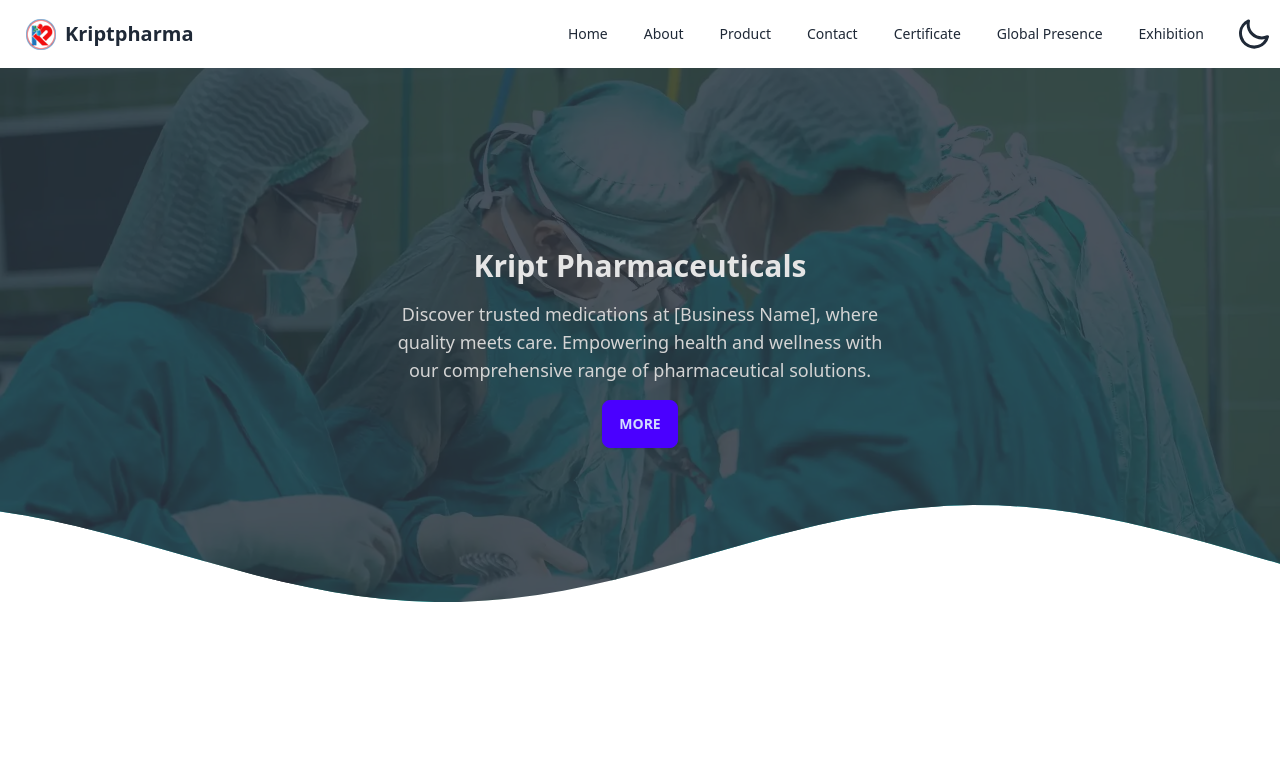
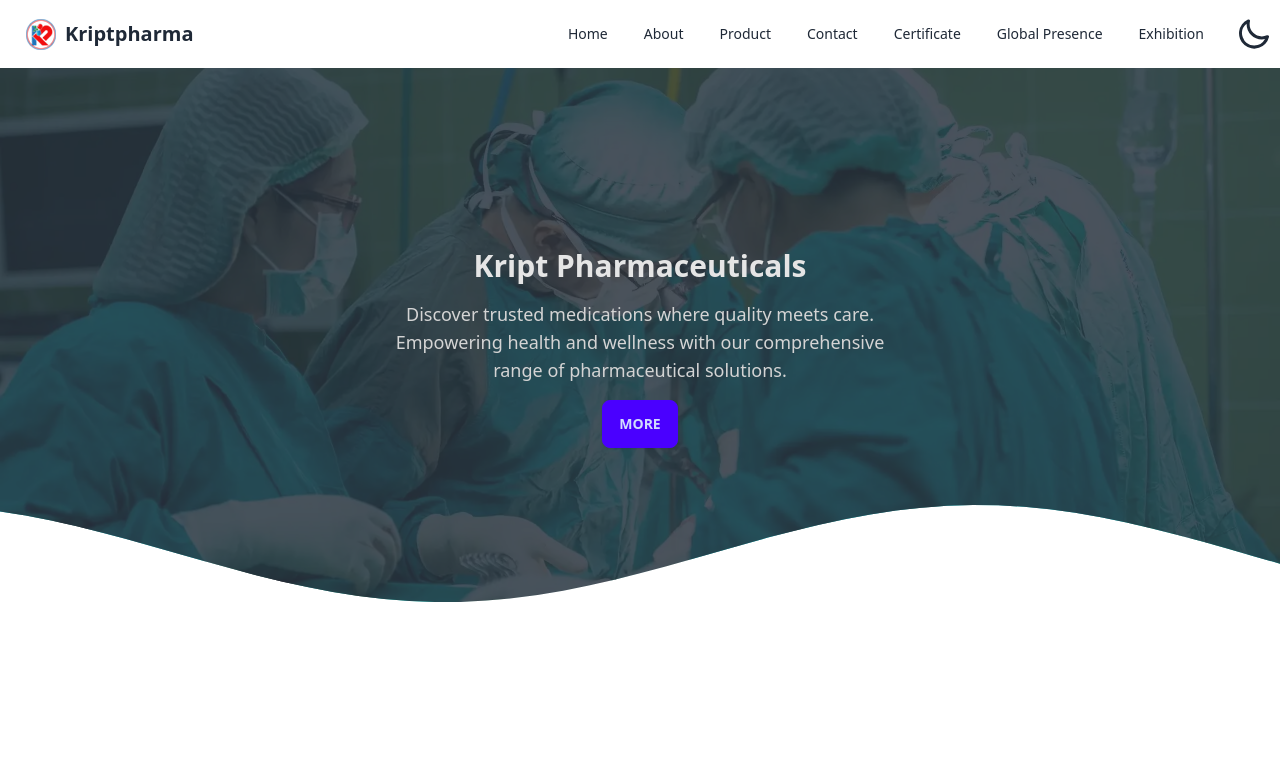
Before and after one commit to decipher-cs/kriptpharma, a React (Vite) app: page / in a window 1280 px wide. Shown: the top 775 px of the page. Built offline with nearby package versions, Linux system fonts and the light colour scheme.

Commit message:
fixed typo in hero

```diff
--- a/src/routes/index.lazy.tsx
+++ b/src/routes/index.lazy.tsx
@@ -100,9 +100,9 @@ const Hero = () => {
                         Kript Pharmaceuticals
                     </h1>
                     <p className="max-w-[50ch] text-sm leading-relaxed text-neutral-300 md:text-lg">
-                        Discover trusted medications at [Business Name], where
-                        quality meets care. Empowering health and wellness with
-                        our comprehensive range of pharmaceutical solutions.
+                        Discover trusted medications where quality meets care.
+                        Empowering health and wellness with our comprehensive
+                        range of pharmaceutical solutions.
                     </p>
                     <a
                         role="button"
```
